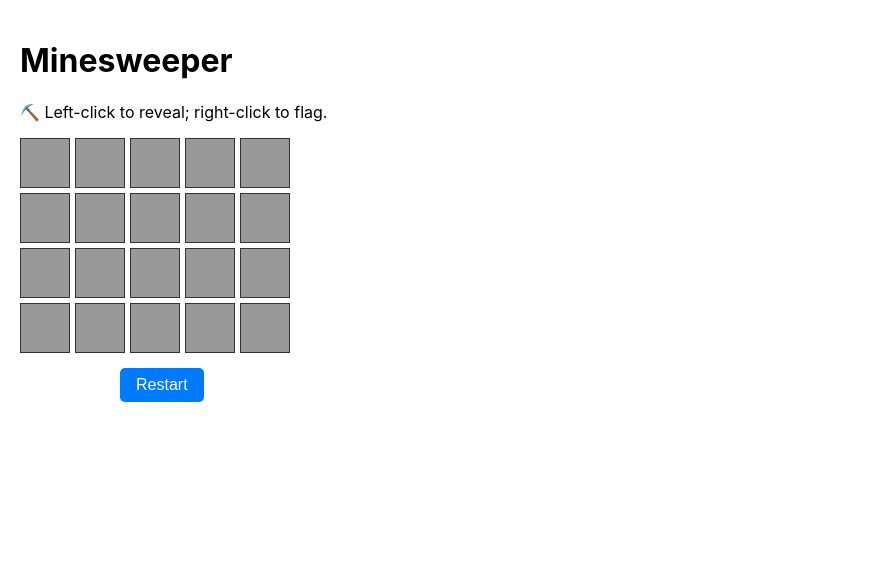
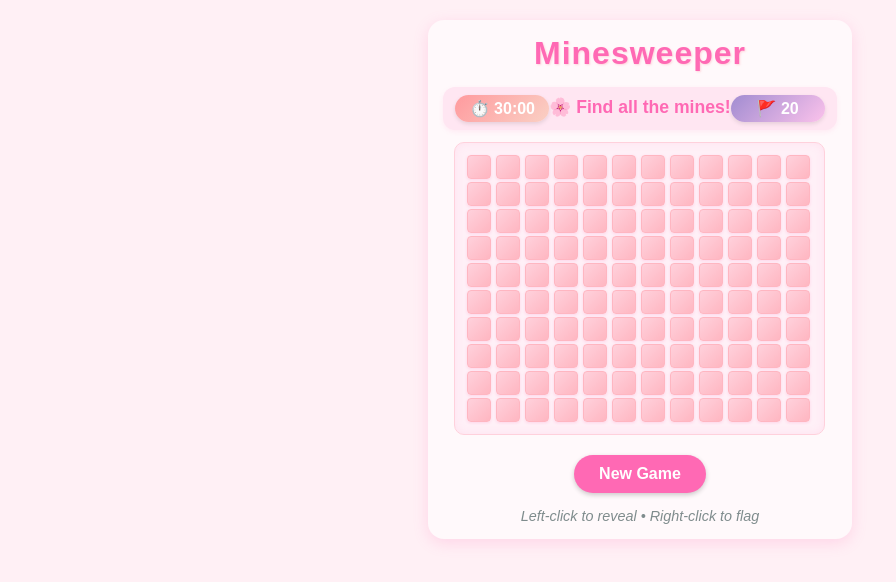
Before and after one commit to CodeWithRonnie/MineSweeper, a React (Create React App) app: page / in a window 1280 px wide. Shown: the top 582 px of the page, without its empty margins (0-896 px from the left). Built offline with nearby package versions, Linux system fonts and the light colour scheme.

Commit message:
Update Minesweeper UI: Remove play again button, style New Game button with pink theme

```diff
--- a/src/Minesweeper.js
+++ b/src/Minesweeper.js
@@ -1,14 +1,22 @@
 import React from 'react';
 
-const ROWS = 4;
-const COLS = 5;
+const ROWS = 10;
+const COLS = 12;
 const TILE_COUNT = ROWS * COLS;
-const MINE_COUNT = 5;
+const MINE_COUNT = 20;
 
 class Minesweeper extends React.Component {
   constructor(props) {
     super(props);
-    this.state = this.initGame();
+    this.state = {
+      ...this.initGame(),
+      time: 1800, // 30 minutes in seconds
+      timer: null,
+      flagsPlaced: 0,
+      gameStarted: false,
+      showGameOver: false,
+      gameResult: '' // 'win' or 'lose'
+    };
   }
 
   initGame = () => {
@@ -68,73 +76,220 @@ class Minesweeper extends React.Component {
     return neighbors;
   };
 
+  checkWinCondition = (board) => {
+    // Check if all non-mine tiles are revealed AND all mines are flagged
+    const allNonMinesRevealed = board.every(tile =>
+      !tile.isMine ? tile.isRevealed : true
+    );
+
+    const allMinesFlagged = board.every(tile =>
+      tile.isMine ? tile.isFlagged : true
+    );
+
+    const won = allNonMinesRevealed && allMinesFlagged;
+
+    if (won) {
+      clearInterval(this.state.timer);
+      this.setState({
+        showGameOver: true,
+        gameResult: 'win',
+        gameOver: true,
+        gameWon: true
+      });
+    }
+
+    return won;
+  };
+
   revealTile = (index) => {
-    const { board, gameOver, tilesRevealed } = this.state;
+    const { board, gameOver, gameStarted } = this.state;
+
+    // Start the timer on first move if not already started
+    if (!gameStarted) {
+      this.startTimer();
+    }
+
+    // Don't reveal if game is over, tile is flagged, or already revealed
     if (gameOver || board[index].isFlagged || board[index].isRevealed) return;
 
     const newBoard = [...board];
-    let newTiles = tilesRevealed;
 
-    const flood = (i) => {
-      if (newBoard[i].isRevealed || newBoard[i].isFlagged) return;
-      newBoard[i].isRevealed = true;
-      newTiles++;
+    // If clicked on a mine, game over
+    if (newBoard[index].isMine) {
+      // Reveal all mines
+      newBoard.forEach((tile, i) => {
+        if (tile.isMine) {
+          newBoard[i] = { ...tile, isRevealed: true };
+        }
+      });
+
+      clearInterval(this.state.timer);
+      this.setState({
+        board: newBoard,
+        gameOver: true,
+        gameWon: false,
+        showGameOver: true,
+        gameResult: 'lose'
+      });
+      return;
+    }
+
+    // Flood fill to reveal adjacent empty tiles
+    const revealAdjacent = (i) => {
+      // Check bounds and if already revealed or flagged
+      if (i < 0 || i >= TILE_COUNT || newBoard[i].isRevealed || newBoard[i].isFlagged) return;
+
+      // Reveal the current tile
+      newBoard[i] = { ...newBoard[i], isRevealed: true };
+
+      // If it's an empty tile (no adjacent mines), reveal its neighbors
       if (newBoard[i].adjacentMines === 0) {
-        this.getNeighbors(i).forEach(flood);
+        this.getNeighbors(i).forEach(neighborIndex => {
+          revealAdjacent(neighborIndex);
+        });
       }
     };
 
-    if (newBoard[index].isMine) {
-      newBoard[index].isRevealed = true;
-      this.setState({ board: newBoard, gameOver: true },
-        () => alert('💣 You hit a mine!'));
-      return;
-    }
+    // Start revealing from the clicked tile
+    revealAdjacent(index);
 
-    flood(index);
+    // Count revealed tiles for win condition
+    const revealedCount = newBoard.filter(tile => tile.isRevealed).length;
+    const nonMineTiles = TILE_COUNT - MINE_COUNT;
 
-    const nonMineTiles = TILE_COUNT - MINE_COUNT;
-    const won = newTiles === nonMineTiles;
+    const won = this.checkWinCondition(newBoard);
+
     this.setState({
       board: newBoard,
-      tilesRevealed: newTiles,
+      tilesRevealed: revealedCount,
       gameWon: won,
-      gameOver: won
-    }, () => {
-      if (won) alert('🎉 You won!');
-    });
+      gameOver: won,
+      gameStarted: true
+    }, this.startTimer);
+  };
+
+  componentDidMount() {
+  }
+
+  componentWillUnmount() {
+    clearInterval(this.state.timer);
+  }
+
+  startTimer = () => {
+    clearInterval(this.state.timer);
+    const timer = setInterval(() => {
+      this.setState(prevState => ({
+        time: prevState.time - 1
+      }));
+      if (this.state.time === 0) {
+        clearInterval(this.state.timer);
+        this.setState({ gameOver: true, gameWon: false });
+      }
+    }, 1000);
+    this.setState({ timer });
   };
 
   flagTile = (e, index) => {
     e.preventDefault();
-    const { board, gameOver } = this.state;
+    const { board, gameOver, flagsPlaced } = this.state;
+
+    // Don't flag if game is over, tile is already revealed, or we've used all flags
     if (gameOver || board[index].isRevealed) return;
+
     const newBoard = [...board];
-    newBoard[index].isFlagged = !newBoard[index].isFlagged;
-    this.setState({ board: newBoard });
+    const wasFlagged = newBoard[index].isFlagged;
+
+    // Toggle flag
+    newBoard[index] = { ...newBoard[index], isFlagged: !wasFlagged };
+
+    const newFlagsPlaced = wasFlagged ? flagsPlaced - 1 : flagsPlaced + 1;
+
+    // Check win condition after flag placement
+    const won = this.checkWinCondition(newBoard);
+
+    this.setState({
+      board: newBoard,
+      flagsPlaced: newFlagsPlaced,
+      gameWon: won,
+      gameOver: won
+    });
   };
 
   resetGame = () => {
-    this.setState(this.initGame());
+    clearInterval(this.state.timer);
+    this.setState({
+      ...this.initGame(),
+      time: 1800, // 30 minutes in seconds
+      flagsPlaced: 0,
+      gameOver: false,
+      gameWon: false,
+      gameStarted: false,
+      showGameOver: false,
+      gameResult: ''
+    });
   };
 
   renderTile = (tile, i) => {
     let content = '';
+    let textColor = '';
+
     if (tile.isRevealed) {
-      content = tile.isMine ? '💣' : (tile.adjacentMines > 0 ? tile.adjacentMines : '');
+      if (tile.isMine) {
+        content = '💣';
+      } else if (tile.adjacentMines > 0) {
+        content = tile.adjacentMines;
+        // Soft pastel colors for numbers
+        const colors = ['', '#ff9a9e', '#a8edea', '#84fab0', '#8fd3f4', '#d4b3ff', '#ffb3e6', '#ffb3b3', '#d1b3ff'];
+        textColor = colors[tile.adjacentMines] || '#ff69b4';
+      }
     } else if (tile.isFlagged) {
-      content = '🚩';
+      content = '🎀'; // Changed to ribbon emoji for a girly touch
     }
+
     return (
       <button
         key={i}
         onClick={() => this.revealTile(i)}
         onContextMenu={e => this.flagTile(e, i)}
         style={{
-          width: 50, height: 50,
-          backgroundColor: tile.isRevealed ? '#ddd' : '#999',
-          fontSize: 18, fontWeight: 'bold', border: '1px solid #333',
-          cursor: 'pointer', color: tile.isMine ? 'red' : 'black'
+          width: 24,
+          height: 24,
+          background: tile.isRevealed
+            ? '#fff9fb'
+            : tile.isFlagged
+              ? 'linear-gradient(135deg, #ffb3e6 0%, #ff8bd3 100%)'
+              : 'linear-gradient(135deg, #ffd1dc 0%, #ffb6c1 100%)',
+          border: `1px solid ${tile.isRevealed ? '#ffd6e7' : '#ffb6c1'}`,
+          borderRadius: '4px',
+          boxShadow: tile.isRevealed
+            ? 'inset 1px 1px 3px rgba(255, 105, 180, 0.1)'
+            : '0 1px 3px rgba(255, 105, 180, 0.2)',
+          fontSize: '14px',
+          fontWeight: 'bold',
+          cursor: 'pointer',
+          color: textColor,
+          display: 'flex',
+          alignItems: 'center',
+          justifyContent: 'center',
+          transition: 'all 0.15s ease',
+          transform: tile.isRevealed ? 'scale(0.92)' : 'none',
+          ':hover': {
+            transform: 'scale(0.95)',
+            boxShadow: '0 0 8px rgba(255, 105, 180, 0.4)'
+          }
+        }}
+        onMouseDown={(e) => {
+          if (e.button === 0) { // Left click
+            e.currentTarget.style.transform = 'scale(0.92)';
+          }
+        }}
+        onMouseUp={(e) => {
+          if (e.button === 0) {
+            e.currentTarget.style.transform = tile.isRevealed ? 'scale(0.95)' : 'none';
+          }
+        }}
+        onMouseLeave={(e) => {
+          e.currentTarget.style.transform = tile.isRevealed ? 'scale(0.95)' : 'none';
         }}
       >
         {content}
@@ -143,26 +298,187 @@ class Minesweeper extends React.Component {
   };
 
   render() {
-    const { board, gameOver, gameWon } = this.state;
+    const { board, gameOver, gameWon, time, flagsPlaced } = this.state;
+    const flagsLeft = MINE_COUNT - flagsPlaced;
+
+    // Format time as MM:SS
+    const minutes = Math.floor(time / 60);
+    const seconds = time % 60;
+    const formattedTime = `${minutes.toString().padStart(2, '0')}:${seconds.toString().padStart(2, '0')}`;
+
     return (
-      <div style={{ padding: 20 }}>
-        <h1>Minesweeper</h1>
-        <p>{gameWon ? '✅ You Win!' : gameOver ? '❌ Game Over' : '⛏️ Left-click to reveal; right-click to flag.'}</p>
+      <div style={{
+        display: 'flex',
+        flexDirection: 'column',
+        alignItems: 'center',
+        justifyContent: 'flex-start',
+        padding: '10px',
+        backgroundColor: '#fff0f5',
+        fontFamily: 'Arial, sans-serif',
+        minHeight: '100vh',
+        boxSizing: 'border-box',
+        overflow: 'auto'
+      }}>
         <div style={{
-          display: 'grid',
-          gridTemplateColumns: `repeat(${COLS}, 50px)`,
-          gap: 5,
-          marginTop: 10
+          backgroundColor: '#fff9fb',
+          borderRadius: '16px',
+          boxShadow: '0 4px 15px rgba(255, 105, 180, 0.2)',
+          padding: '15px',
+          margin: '10px 0',
+          display: 'flex',
+          flexDirection: 'column',
+          alignItems: 'center'
         }}>
-          {board.map(this.renderTile)}
+          <h1 style={{
+            textAlign: 'center',
+            color: '#ff69b4',
+            margin: '0 0 15px 0',
+            fontSize: '2em',
+            fontWeight: 'bold',
+            textShadow: '1px 1px 2px rgba(255, 182, 193, 0.5)',
+            letterSpacing: '1px'
+          }}>
+Minesweeper
+          </h1>
+
+          <div style={{
+            display: 'flex',
+            justifyContent: 'space-between',
+            marginBottom: '12px',
+            padding: '8px 12px',
+            backgroundColor: '#ffe6f2',
+            borderRadius: '12px',
+            boxShadow: '0 2px 5px rgba(255, 105, 180, 0.1)'
+          }}>
+            <div style={{
+              background: 'linear-gradient(135deg, #ff9a9e 0%, #fad0c4 100%)',
+              color: 'white',
+              padding: '4px 12px',
+              borderRadius: '15px',
+              fontWeight: 'bold',
+              minWidth: '70px',
+              textAlign: 'center',
+              boxShadow: '0 2px 4px rgba(0,0,0,0.1)'
+            }}>
+              ⏱️ {formattedTime}
+            </div>
+            <div style={{
+              fontSize: '1.1em',
+              color: gameWon ? '#ff69b4' : gameOver ? '#ff1493' : '#ff69b4',
+              fontWeight: 'bold',
+              textAlign: 'center',
+              flexGrow: 1,
+              padding: '2px 0',
+              textShadow: (gameWon || gameOver) ? '0 0 5px rgba(255, 105, 180, 0.3)' : 'none'
+            }}>
+              {gameWon ? '🎉 You Win!' : gameOver ? '💔 Game Over' : '🌸 Find all the mines!'}
+            </div>
+            <div style={{
+              background: 'linear-gradient(135deg, #a18cd1 0%, #fbc2eb 100%)',
+              color: 'white',
+              padding: '4px 12px',
+              borderRadius: '15px',
+              fontWeight: 'bold',
+              minWidth: '70px',
+              textAlign: 'center',
+              boxShadow: '0 2px 4px rgba(0,0,0,0.1)'
+            }}>
+              🚩 {flagsLeft < 0 ? 0 : flagsLeft}
+            </div>
+          </div>
+
+          <div style={{
+            position: 'relative',
+            display: 'grid',
+            gridTemplateColumns: `repeat(${COLS}, 26px)`,
+            gap: '3px',
+            padding: '12px',
+            backgroundColor: '#fff0f7',
+            borderRadius: '10px',
+            boxShadow: 'inset 0 0 10px rgba(255, 105, 180, 0.1)',
+            border: '1px solid #ffd1dc',
+            margin: '0 auto'
+          }}>
+            {board.map(this.renderTile)}
+            {this.state.showGameOver && (
+              <div style={{
+                position: 'absolute',
+                top: 0,
+                left: 0,
+                right: 0,
+                bottom: 0,
+                backgroundColor: 'rgba(255, 255, 255, 0.9)',
+                display: 'flex',
+                flexDirection: 'column',
+                alignItems: 'center',
+                justifyContent: 'center',
+                borderRadius: '8px',
+                zIndex: 10
+              }}>
+                <div style={{
+                  fontSize: '24px',
+                  fontWeight: 'bold',
+                  color: this.state.gameResult === 'win' ? '#4CAF50' : '#F44336',
+                  marginBottom: '20px',
+                  textAlign: 'center',
+                  padding: '0 20px'
+                }}>
+                  {this.state.gameResult === 'win' ? 'You Won!' : 'Game Over!'}
+                </div>
+                <div style={{
+                  fontSize: '16px',
+                  marginBottom: '10px',
+                  textAlign: 'center',
+                  color: '#555'
+                }}>
+                  {this.state.gameResult === 'win'
+                    ? `You won in ${Math.floor((1800 - this.state.time) / 60)}:${String((1800 - this.state.time) % 60).padStart(2, '0')}`
+                    : 'Click New Game to try again'
+                  }
+                </div>
+              </div>
+            )}
+          </div>
+
+          <div style={{ textAlign: 'center', marginTop: '20px' }}>
+            <button
+              onClick={this.resetGame}
+              style={{
+                padding: '10px 25px',
+                fontSize: '16px',
+                backgroundColor: '#ff69b4',
+                color: 'white',
+                border: 'none',
+                borderRadius: '25px',
+                cursor: 'pointer',
+                fontWeight: 'bold',
+                boxShadow: '0 2px 5px rgba(0,0,0,0.2)',
+                transition: 'all 0.2s ease',
+                ':hover': {
+                  backgroundColor: 'white',
+                  color: '#ff69b4',
+                  transform: 'translateY(-2px)',
+                  boxShadow: '0 4px 8px rgba(255,105,180,0.3)'
+                },
+                ':active': {
+                  transform: 'translateY(0)'
+                }
+              }}
+            >
+              New Game
+            </button>
+          </div>
+
+          <div style={{
+            marginTop: '15px',
+            fontSize: '0.9em',
+            color: '#7f8c8d',
+            textAlign: 'center',
+            fontStyle: 'italic'
+          }}>
+            Left-click to reveal • Right-click to flag
+          </div>
         </div>
-        <button onClick={this.resetGame} style={{
-          marginTop: 15, padding: '8px 16px', fontSize: 16,
-          backgroundColor: '#007bff', color: 'white', border: 'none',
-          borderRadius: 5, cursor: 'pointer', marginLeft: 100
-        }}>
-          Restart
-        </button>
       </div>
     );
   }
```
